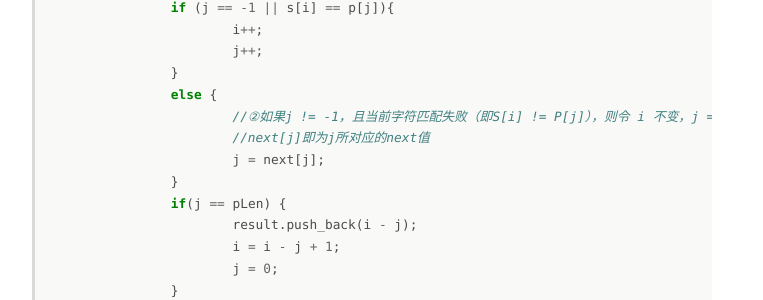
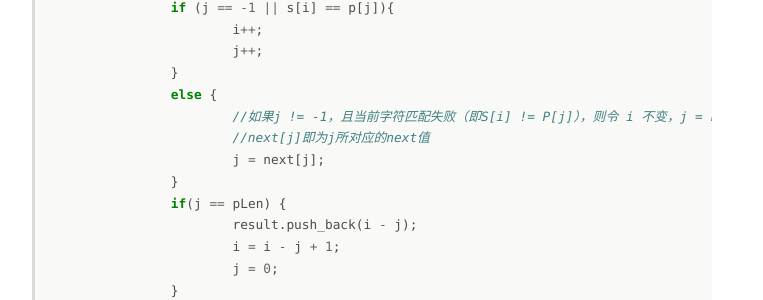
Before and after one commit to xiaoyifeibupt/xiaoyifeibupt.github.io, a Jekyll site: the page built from _posts/2015-04-10-Knuth-Morris-Pratt.md, in a window 1280 px wide and 900 px high, scrolled down 1586 px. Shown: the part 151-451 px from the top of the window, without its empty margins (268-1031 px from the left). Built offline with Jekyll 4.4.1, drawn with Linux system fonts in a browser that asks for light colours; Markdown is read by kramdown in place of the engine named in the settings; comment, search, counter and statistics services are not loaded.

```diff
--- a/_posts/2015-04-10-Knuth-Morris-Pratt.md
+++ b/_posts/2015-04-10-Knuth-Morris-Pratt.md
@@ -73,7 +73,7 @@ next 数组各值的含义：代表当前字符之前的字符串中，有多大
             		j++;
         	}
         	else {
-            		//②如果j != -1，且当前字符匹配失败（即S[i] != P[j]），则令 i 不变，j = next[j]
+            		//如果j != -1，且当前字符匹配失败（即S[i] != P[j]），则令 i 不变，j = next[j]
             		//next[j]即为j所对应的next值
             		j = next[j];
         	}
```
